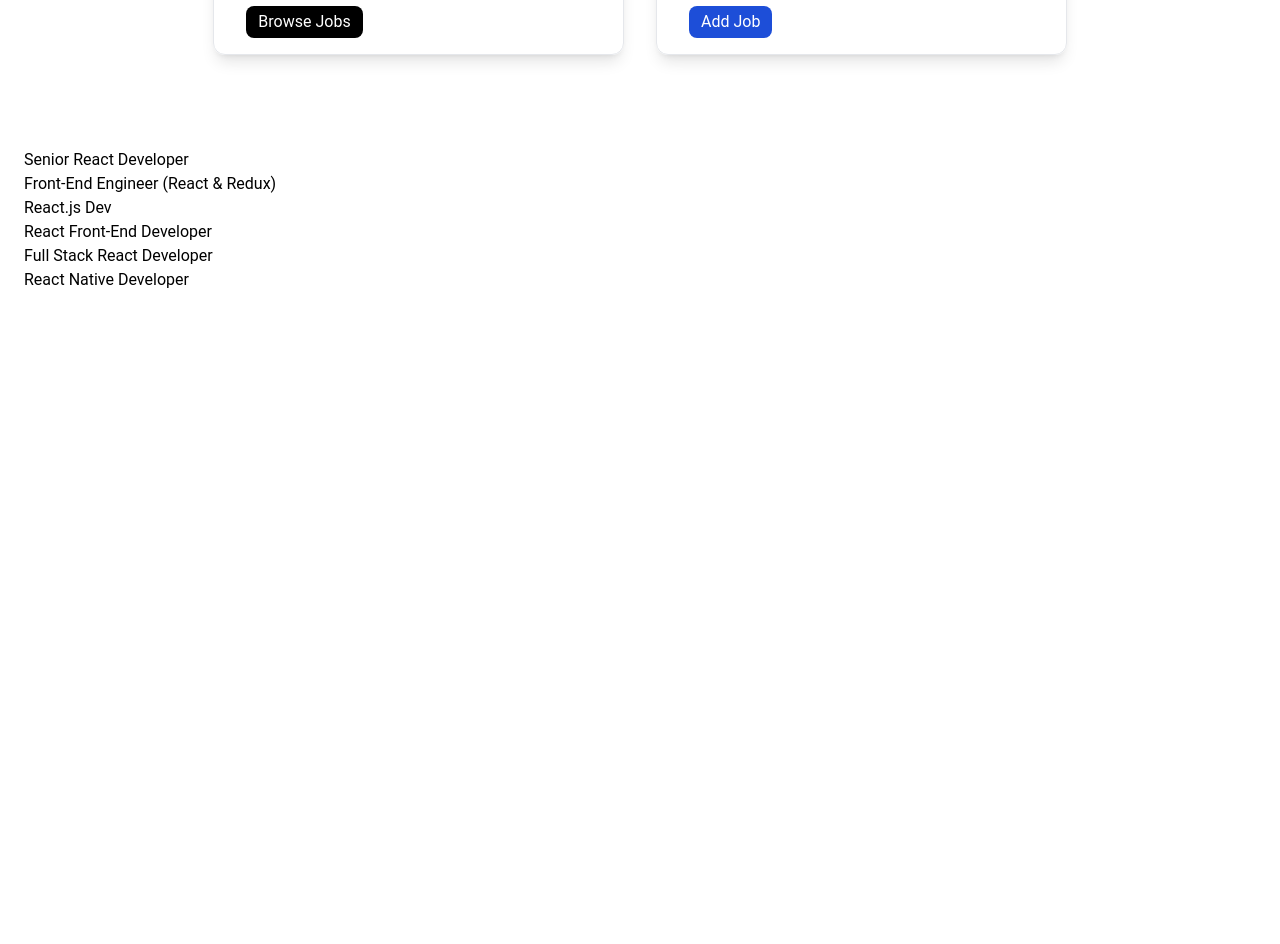
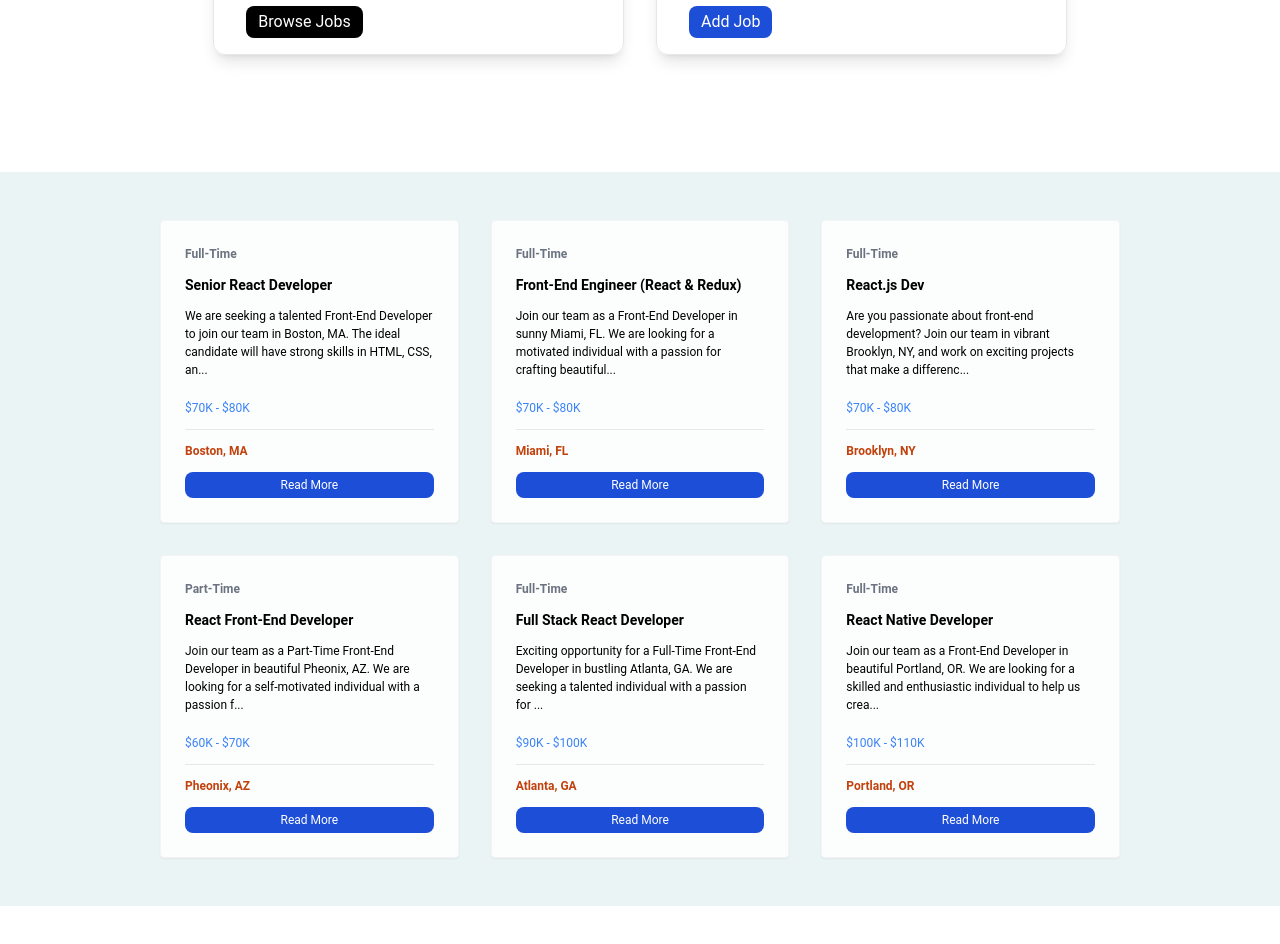
Before and after one commit to jonathan-baraza/workWave, a React (Vite) app: page / in a window 1280 px wide. Shown: the part 540-1484 px from the top of the page. Before the commit the page ends 904 px from the top, so only its background shows below. Built offline with nearby package versions, Linux system fonts and the light colour scheme.

Commit message:
feat: jobs list

```diff
--- a/src/components/JobListings.tsx
+++ b/src/components/JobListings.tsx
@@ -1,11 +1,18 @@
 import React from "react";
 import jobs from "../jobs.json";
+import JobCard from "./JobCard";
 
 const JobListings = () => {
-  return <div className="w-full min-h-[30vh] p-6">
-    {jobs.jobs.map((job)=><div key={job.id}>{job.title}</div>)}
-
-  </div>;
+  console.log(jobs.jobs[0]);
+  return (
+    <div className="w-full py-12 my-12 bg-[#ebf4f5] min-h-[30vh]">
+      <div className="w-3/4   mx-auto  grid grid-cols-3 gap-8  ">
+        {jobs.jobs.map((job) => (
+          <JobCard job={job} key={job.id} />
+        ))}
+      </div>
+    </div>
+  );
 };
 
 export default JobListings;
```
